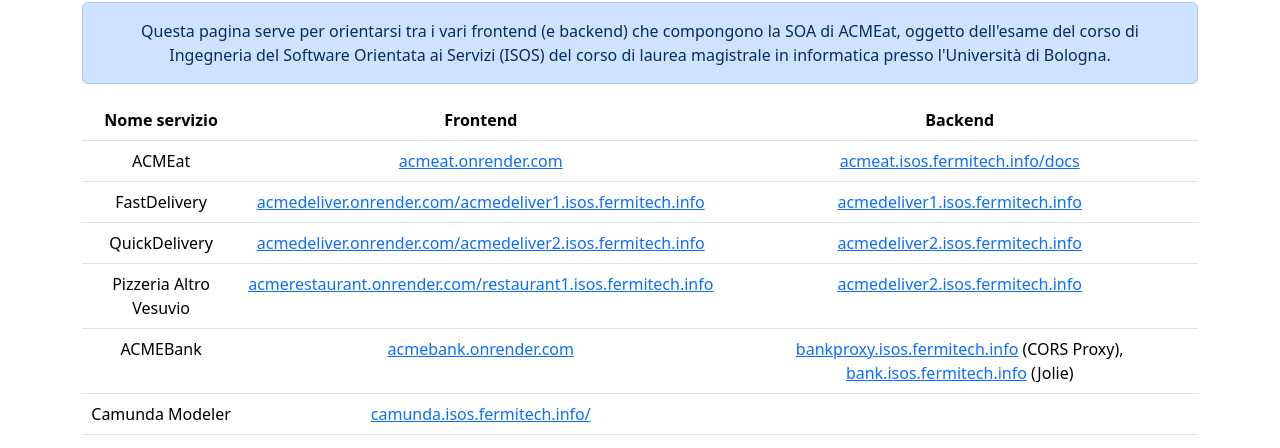
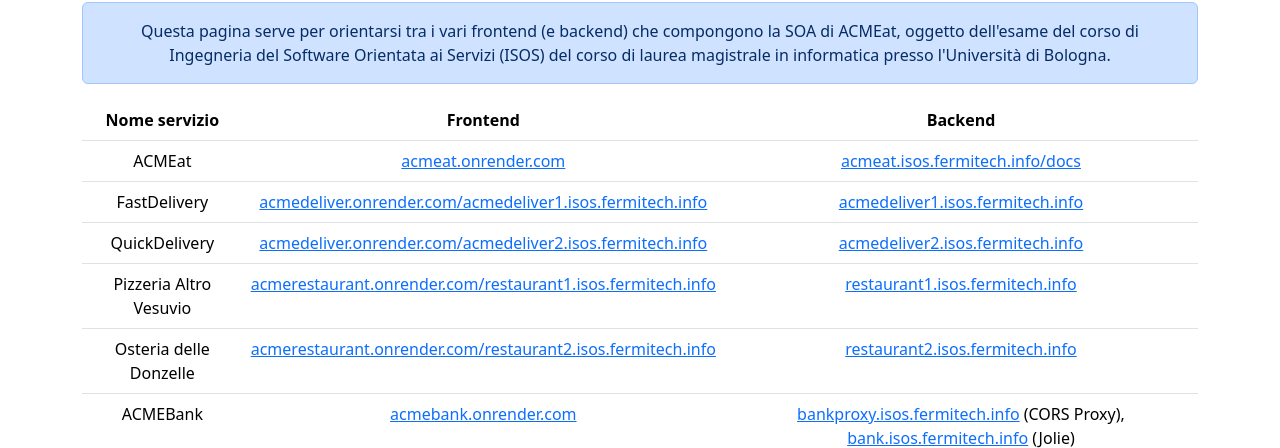
Before and after one commit to CodingCoyotes/ACMEat_Index, a plain HTML site: page index.html in a window 1280 px wide. Shown: the part 54-502 px from the top of the page. Drawn offline with nearby package versions, Linux system fonts and the light colour scheme; grey boxes are pictures that could not be loaded.

Commit message:
:sparkles: final url

```diff
--- a/index.html
+++ b/index.html
@@ -48,7 +48,13 @@
             <td>Pizzeria Altro Vesuvio</td>
             <td><a href="https://acmerestaurant.onrender.com/restaurant1.isos.fermitech.info"
                    target="_blank">acmerestaurant.onrender.com/restaurant1.isos.fermitech.info</a></td>
-            <td><a href="https://restaurant1.isos.fermitech.info/docs" target="_blank">acmedeliver2.isos.fermitech.info</a></td>
+            <td><a href="https://restaurant1.isos.fermitech.info/docs" target="_blank">restaurant1.isos.fermitech.info</a></td>
+        </tr>
+        <tr>
+            <td>Osteria delle Donzelle</td>
+            <td><a href="https://acmerestaurant.onrender.com/restaurant2.isos.fermitech.info"
+                   target="_blank">acmerestaurant.onrender.com/restaurant2.isos.fermitech.info</a></td>
+            <td><a href="https://restaurant2.isos.fermitech.info/docs" target="_blank">restaurant2.isos.fermitech.info</a></td>
         </tr>
         <tr>
             <td>ACMEBank</td>
```
